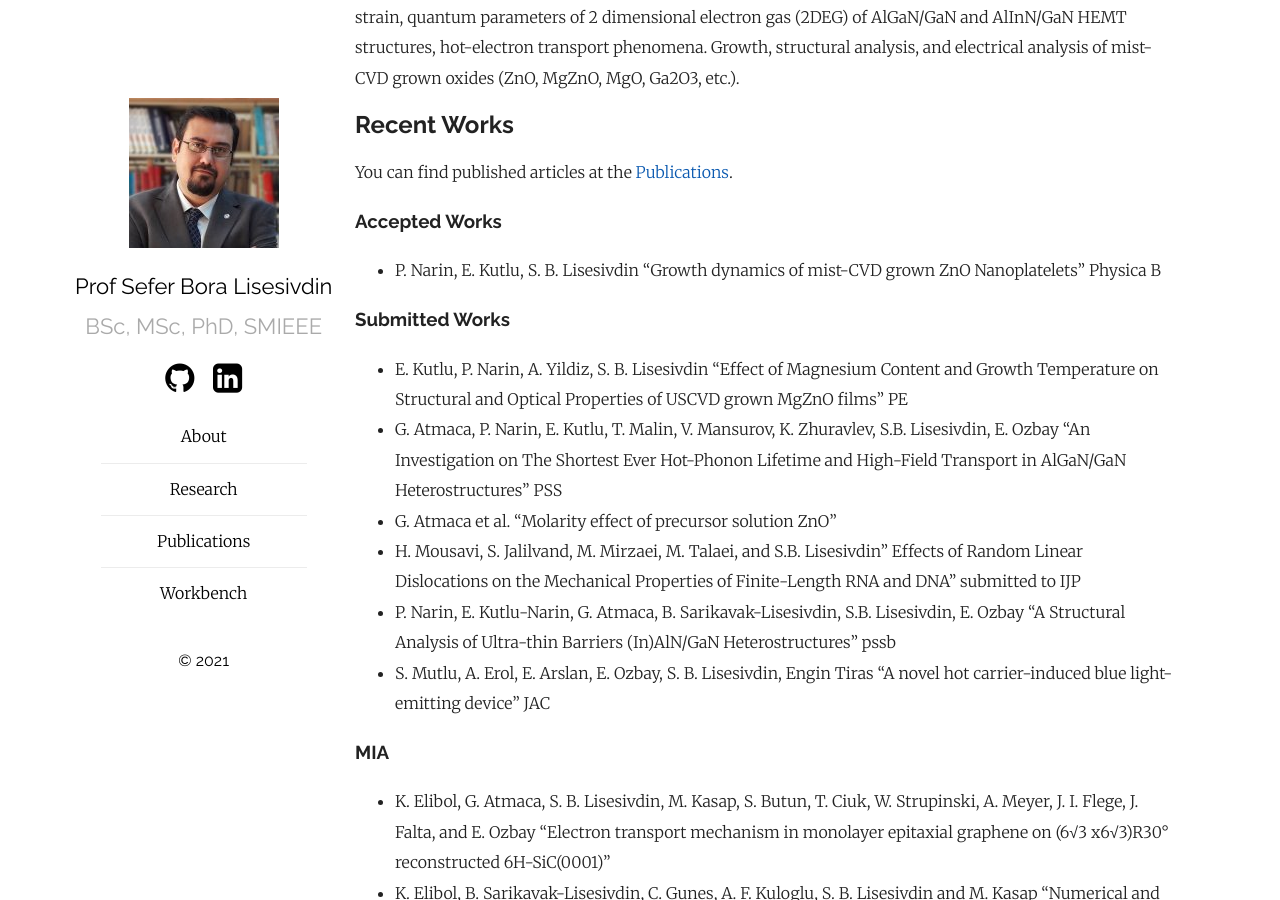
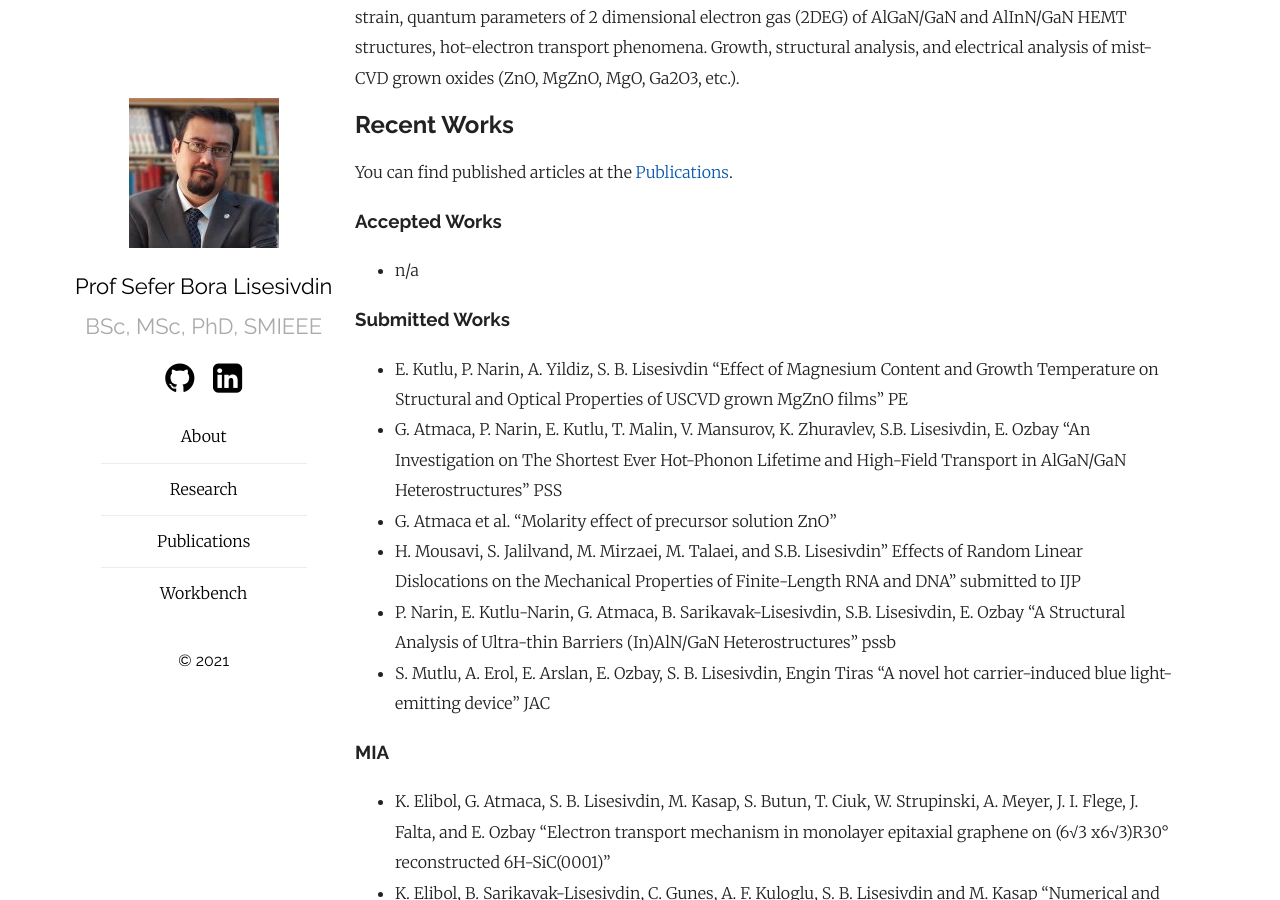
Before and after one commit to sblisesivdin/sblisesivdin.github.io, a Jekyll site: the page built from workbench.md, in a window 1280 px wide and 900 px high, scrolled down 534 px. Built offline with Jekyll 4.4.1, drawn with Linux system fonts in a browser that asks for light colours; our own code applies the rules of GitHub Pages for plain Markdown files.

Commit message:
Update workbench.md

```diff
--- a/workbench.md
+++ b/workbench.md
@@ -13,7 +13,7 @@ You can find published articles at the [Publications](publications.md).
 
 ### Accepted Works
 
-* P. Narin, E. Kutlu, S. B. Lisesivdin "Growth dynamics of mist-CVD grown ZnO Nanoplatelets" Physica B
+* n/a
 
 ### Submitted Works
 
```
